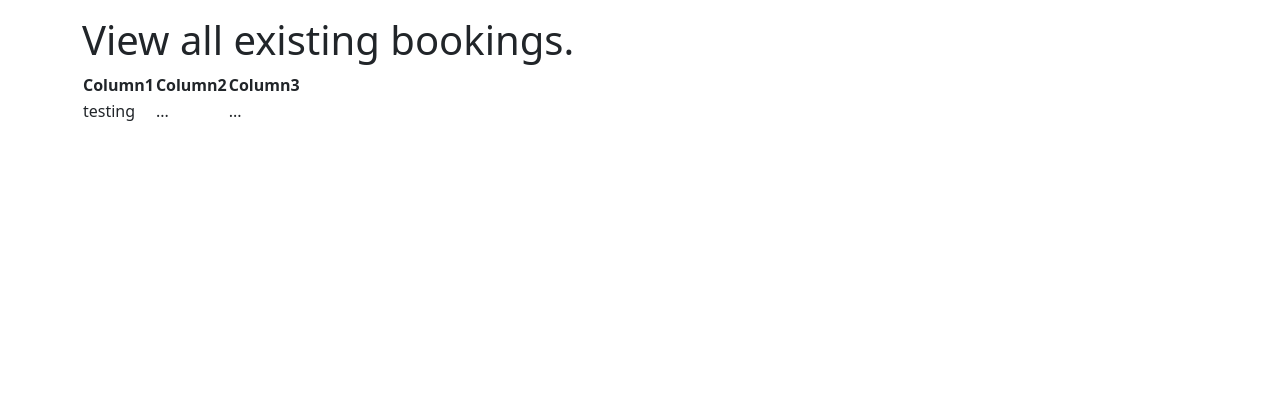
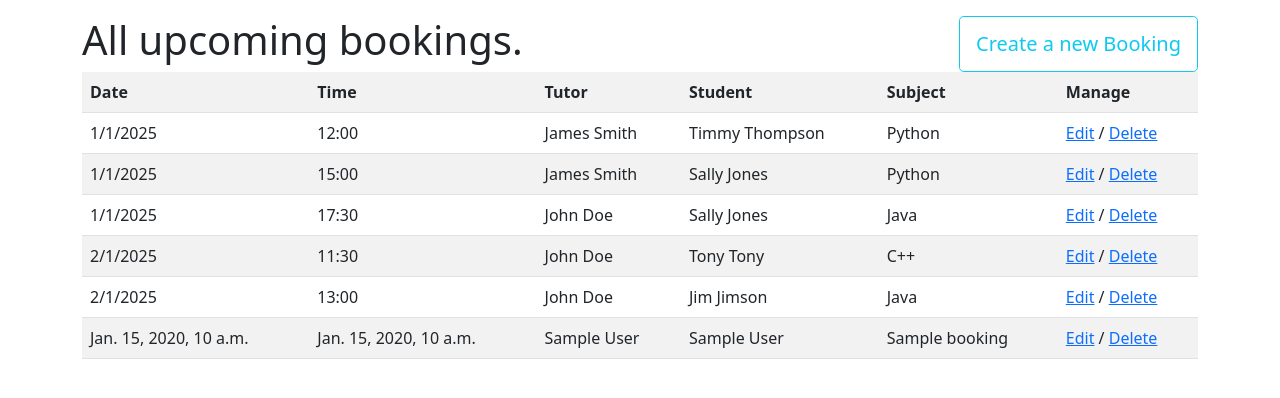
Before and after one commit to izzieyip/SEG-smallgroup, a Django app: template tutorials/templates/view_bookings.html in a window 1280 px wide. Shown: the part 56-454 px from the top of the page. Run offline with Django 3.2, Linux system fonts and the light colour scheme; the template is opened without the code that fills it: most values are stand-ins (such as "Sample title", 1, 10 or a date in 2020); some libraries are stand-ins or nearby versions.

Commit message:
Improve view_bookings template, including tests, bootstrap formatting, and buttons/hyperlinks to be linked up when ready.

```diff
--- a/code_tutors/settings.py
+++ b/code_tutors/settings.py
@@ -26,7 +26,7 @@ SECRET_KEY = 'django-insecure-&$dln5wpgorppuw&(gintxm573v2ks+zq4o$(4*lapguixf^+2
 # SECURITY WARNING: don't run with debug turned on in production!
 DEBUG = True
 
-ALLOWED_HOSTS = ['teamhippo1.pythonanywhere.com']
+ALLOWED_HOSTS = ['teamhippo1.pythonanywhere.com', 'localhost']
 
 
 # Application definition
--- a/tutorials/templates/home.html
+++ b/tutorials/templates/home.html
@@ -5,7 +5,7 @@
       <div class="col-12 my-auto">
         <div class="card cover-card offset-sm-2 offset-md-4 offset-lg-7">
           <h1 class="cover-heading">Task Manager</h1>
-          <p class="cover-text">A task manager application by Team <i>Insert team name here (or revise this home screen as you see fit)</i></p>
+          <p class="cover-text">A task manager application by Team Hippopotamus.</p>
           <p>
             <a href='{% url 'sign_up' %}' class="btn btn-lg btn-secondary">
               Sign up
--- a/tutorials/templates/view_bookings.html
+++ b/tutorials/templates/view_bookings.html
@@ -1,22 +1,85 @@
 {% extends 'base_content.html' %}
 {% block content %}
+
 <div class="container">
   <div class="row">
-    <div class="col-12">
-      <h1>View all existing bookings.</h1>
+    <div class="col-8">
+      <h1>All upcoming bookings.</h1>
+    </div>
+    <div class="col-4 d-grid gap-2 d-md-flex justify-content-md-end">
+      <button type="button" class="btn btn-outline-info btn-lg">Create a new Booking</button>
+      <!-- use <a href="{% url 'create_booking' %}" class="button">Create a new Booking</a> for hyperlink -->
     </div>
   </div>
-  <table>
+  <table class="table table-striped">
     <tr>
-      <th>Column1</th>
-      <th>Column2</th>
-      <th>Column3</th>
+      <th>Date</th>
+      <th>Time</th>
+      <th>Tutor</th>
+      <th>Student</th>
+      <th>Subject</th>
+      <th>Manage</th>
     </tr>
-    {% for booking in booking_data%}
+
+    <!--start temp-->
+
     <tr>
-      <td>testing</td>
-      <td>...</td>
-      <td>...</td>
+      <td>1/1/2025</td>
+      <td>12:00</td>
+      <td>James Smith</td>
+      <td>Timmy Thompson</td>
+      <td>Python</td>
+      <td><a href="TBC">Edit</a> / <a href="TBC">Delete</a></td>
+    </tr>
+
+    <tr>
+      <td>1/1/2025</td>
+      <td>15:00</td>
+      <td>James Smith</td>
+      <td>Sally Jones</td>
+      <td>Python</td>
+      <td><a href="TBC">Edit</a> / <a href="TBC">Delete</a></td>
+    </tr>
+
+    <tr>
+      <td>1/1/2025</td>
+      <td>17:30</td>
+      <td>John Doe</td>
+      <td>Sally Jones</td>
+      <td>Java</td>
+      <td><a href="TBC">Edit</a> / <a href="TBC">Delete</a></td>
+    </tr>
+
+    <tr>
+      <td>2/1/2025</td>
+      <td>11:30</td>
+      <td>John Doe</td>
+      <td>Tony Tony</td>
+      <td>C++</td>
+      <td><a href="TBC">Edit</a> / <a href="TBC">Delete</a></td>
+    </tr>
+
+    <tr>
+      <td>2/1/2025</td>
+      <td>13:00</td>
+      <td>John Doe</td>
+      <td>Jim Jimson</td>
+      <td>Java</td>
+      <td><a href="TBC">Edit</a> / <a href="TBC">Delete</a></td>
+    </tr>
+
+    <!--end temp-->
+
+    {% for booking in bookingData%}
+    <!--Display each entry of Confirmed Bookings in table format-->
+    <tr>
+      <td>{{booking.booking_date}}</td>
+      <td>{{booking.booking_time}}</td>
+      <td>{{booking.tutor.full_name}}</td>
+      <td>{{booking.student.full_name}}</td>
+      <td>{{booking.subject}}</td>
+      <td><a href="TBC">Edit</a> / <a href="TBC">Delete</a></td>
+      <!-- use {% url 'update_booking' id %} for edit hyperlink-->
     </tr>
     {% endfor %}
   </table>
```
Also changed, not shown: tutorials/templates/permission_denied.html (added, +14 -0 lines), tutorials/tests/views/test_view_bookings.py (added, +64 -0 lines), tutorials/views.py (+9 -8 lines).
